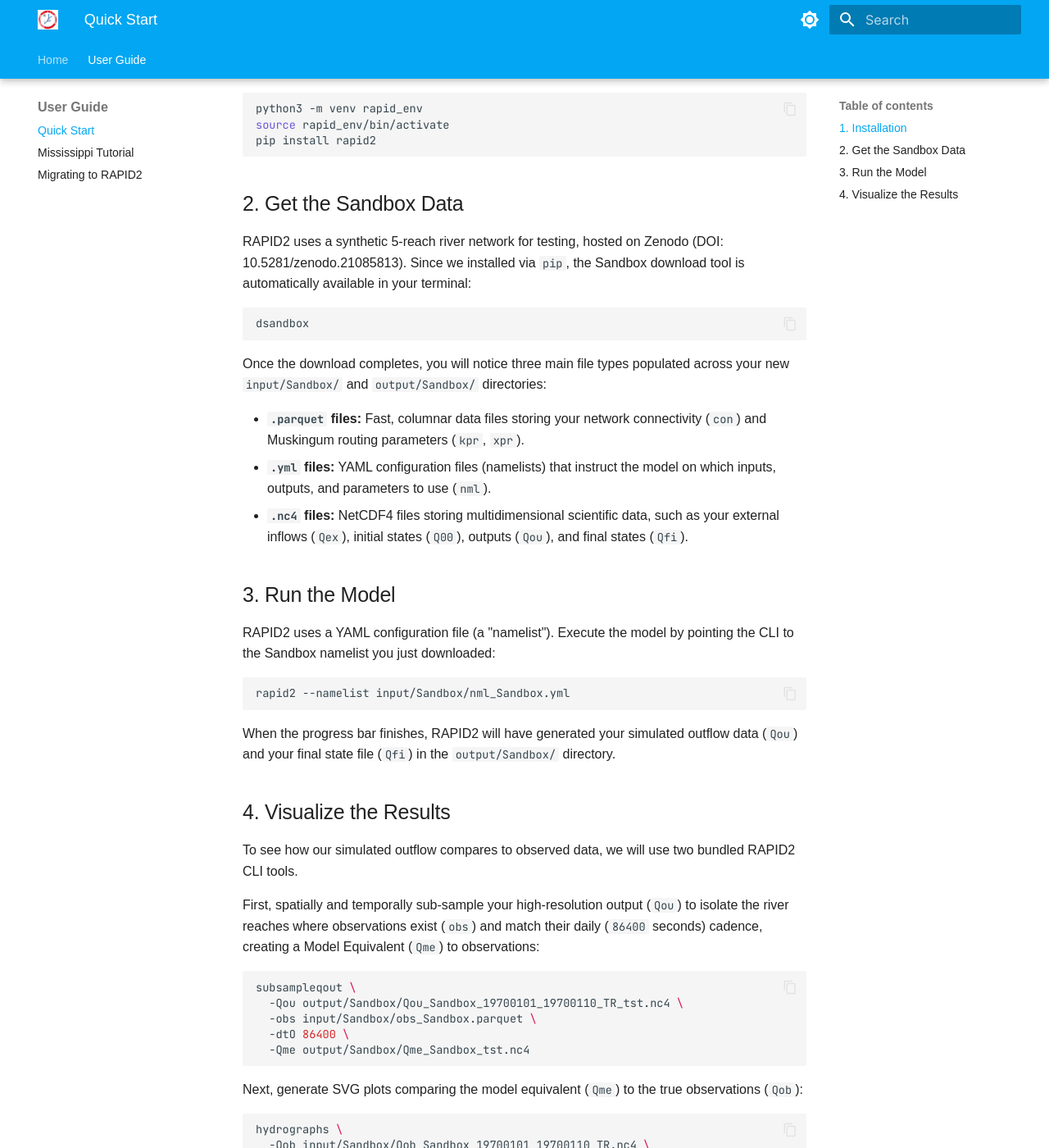
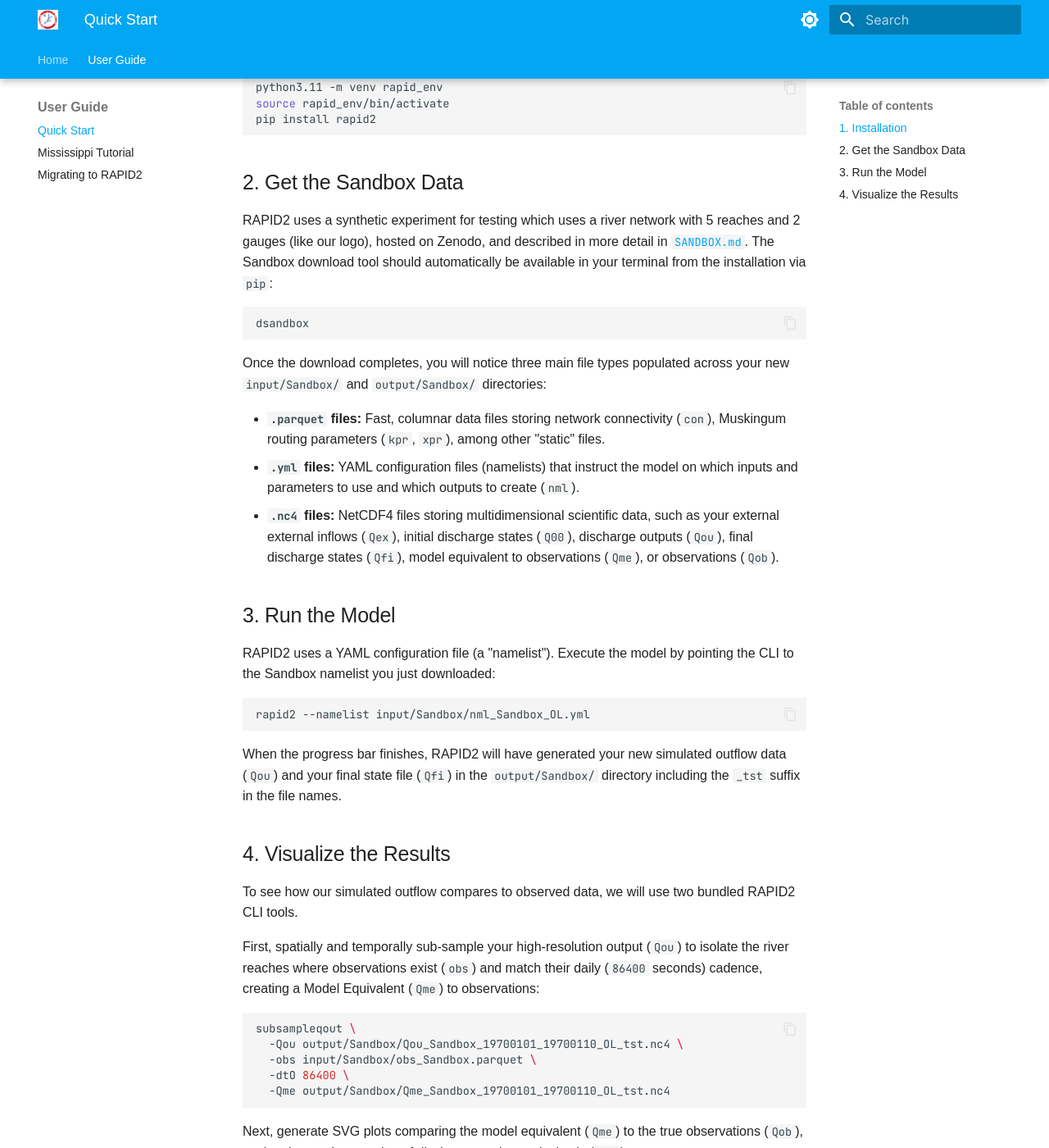
Before and after one commit to c-h-david/rapid-hub, an MkDocs documentation site: the page built from docs/user-guide/quick-start-sandbox.md, in a window 1280 px wide and 1400 px high, scrolled down 350 px. Shown: the whole window at 82% size. Built offline with MkDocs 1.6.1 and Material for MkDocs 9.7.7, drawn with Linux system fonts in a browser that asks for light colours; a script that is not in the unit is left out; some of the changed text lies outside the part shown.

Commit message:
update quick start guide

````diff
--- a/docs/user-guide/quick-start-sandbox.md
+++ b/docs/user-guide/quick-start-sandbox.md
@@ -1,22 +1,20 @@
 # Quick Start: The RAPID2 Sandbox
 
 Get RAPID2 running in under five minutes using our synthetic Sandbox environment. This tutorial covers installation, running a baseline simulation, and plotting the resulting hydrographs.
-
----
 
 ## 1. Installation
 
 RAPID2 is a modern Python package. To install it, we highly recommend using a Python 3.11 virtual environment to avoid dependency conflicts, then installing via `pip`:
 
 ```bash
-python3 -m venv rapid_env
+python3.11 -m venv rapid_env
 source rapid_env/bin/activate
 pip install rapid2
 ```
 
 ## 2. Get the Sandbox Data
 
-RAPID2 uses a synthetic 5-reach river network for testing, hosted on Zenodo (DOI: 10.5281/zenodo.21085813). Since we installed via `pip`, the Sandbox download tool is automatically available in your terminal:
+RAPID2 uses a synthetic experiment for testing which uses a river network with 5 reaches and 2 gauges (like our logo), hosted on Zenodo, and described in more detail in [`SANDBOX.md`](https://github.com/c-h-david/rapid2/blob/main/SANDBOX.md). The Sandbox download tool should automatically  be available in your terminal from the installation via `pip`:
 
 ```bash
 dsandbox
@@ -24,19 +22,19 @@ dsandbox
 
 Once the download completes, you will notice three main file types populated across your new `input/Sandbox/` and `output/Sandbox/` directories:
 
-* **`.parquet` files:** Fast, columnar data files storing your network connectivity (`con`) and Muskingum routing parameters (`kpr`, `xpr`).
-* **`.yml` files:** YAML configuration files (namelists) that instruct the model on which inputs, outputs, and parameters to use (`nml`).
-* **`.nc4` files:** NetCDF4 files storing multidimensional scientific data, such as your external inflows (`Qex`), initial states (`Q00`), outputs (`Qou`), and final states (`Qfi`).
+* **`.parquet` files:** Fast, columnar data files storing network connectivity (`con`), Muskingum routing parameters (`kpr`, `xpr`), among other "static" files.
+* **`.yml` files:** YAML configuration files (namelists) that instruct the model on which inputs and parameters to use and which outputs to create (`nml`).
+* **`.nc4` files:** NetCDF4 files storing multidimensional scientific data, such as your external external inflows (`Qex`), initial discharge states (`Q00`), discharge outputs (`Qou`), final discharge states (`Qfi`), model equivalent to observations (`Qme`), or observations (`Qob`).
 
 ## 3. Run the Model
 
 RAPID2 uses a YAML configuration file (a "namelist"). Execute the model by pointing the CLI to the Sandbox namelist you just downloaded:
 
 ```bash
-rapid2 --namelist input/Sandbox/nml_Sandbox.yml
+rapid2 --namelist input/Sandbox/nml_Sandbox_OL.yml
 ```
 
-When the progress bar finishes, RAPID2 will have generated your simulated outflow data (`Qou`) and your final state file (`Qfi`) in the `output/Sandbox/` directory.
+When the progress bar finishes, RAPID2 will have generated your new simulated outflow data (`Qou`) and your final state file (`Qfi`) in the `output/Sandbox/` directory including the `_tst` suffix in the file names.
 
 ## 4. Visualize the Results
 
@@ -46,20 +44,26 @@ First, spatially and temporally sub-sample your high-resolution output (`Qou`) t
 
 ```bash
 subsampleqout \
-  -Qou output/Sandbox/Qou_Sandbox_19700101_19700110_TR_tst.nc4 \
+  -Qou output/Sandbox/Qou_Sandbox_19700101_19700110_OL_tst.nc4 \
   -obs input/Sandbox/obs_Sandbox.parquet \
   -dtO 86400 \
-  -Qme output/Sandbox/Qme_Sandbox_tst.nc4
+  -Qme output/Sandbox/Qme_Sandbox_19700101_19700110_OL_tst.nc4
 ```
 
-Next, generate SVG plots comparing the model equivalent (`Qme`) to the true observations (`Qob`):
+Next, generate SVG plots comparing the model equivalent (`Qme`) to the true observations (`Qob`), setting the maximum value of discharge on the vertical axis (`100`):
 
 ```bash
 hydrographs \
   -Qob input/Sandbox/Qob_Sandbox_19700101_19700110_TR.nc4 \
-  -Qme output/Sandbox/Qme_Sandbox_tst.nc4 \
+  -Qme output/Sandbox/Qme_Sandbox_19700101_19700110_OL_tst.nc4 \
   -max 100 \
   -hyd output/Sandbox/hyd.svg
 ```
 
 Check your `output/Sandbox/` folder for the newly generated `.svg` files—you have successfully run and visualized your first RAPID2 simulation!
+
+Now you can safely deactivate your virtual environment:
+
+```bash
+deactivate
+```
````
